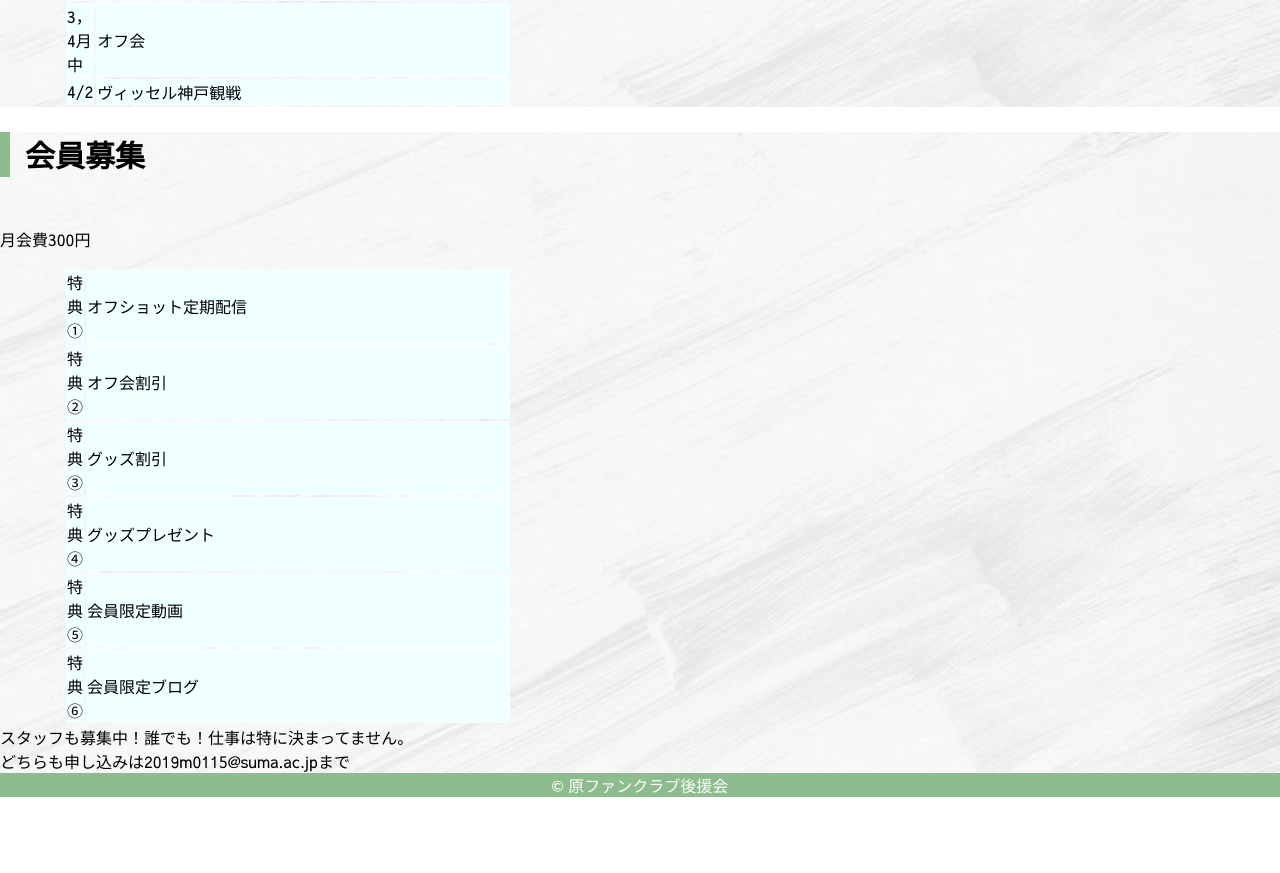
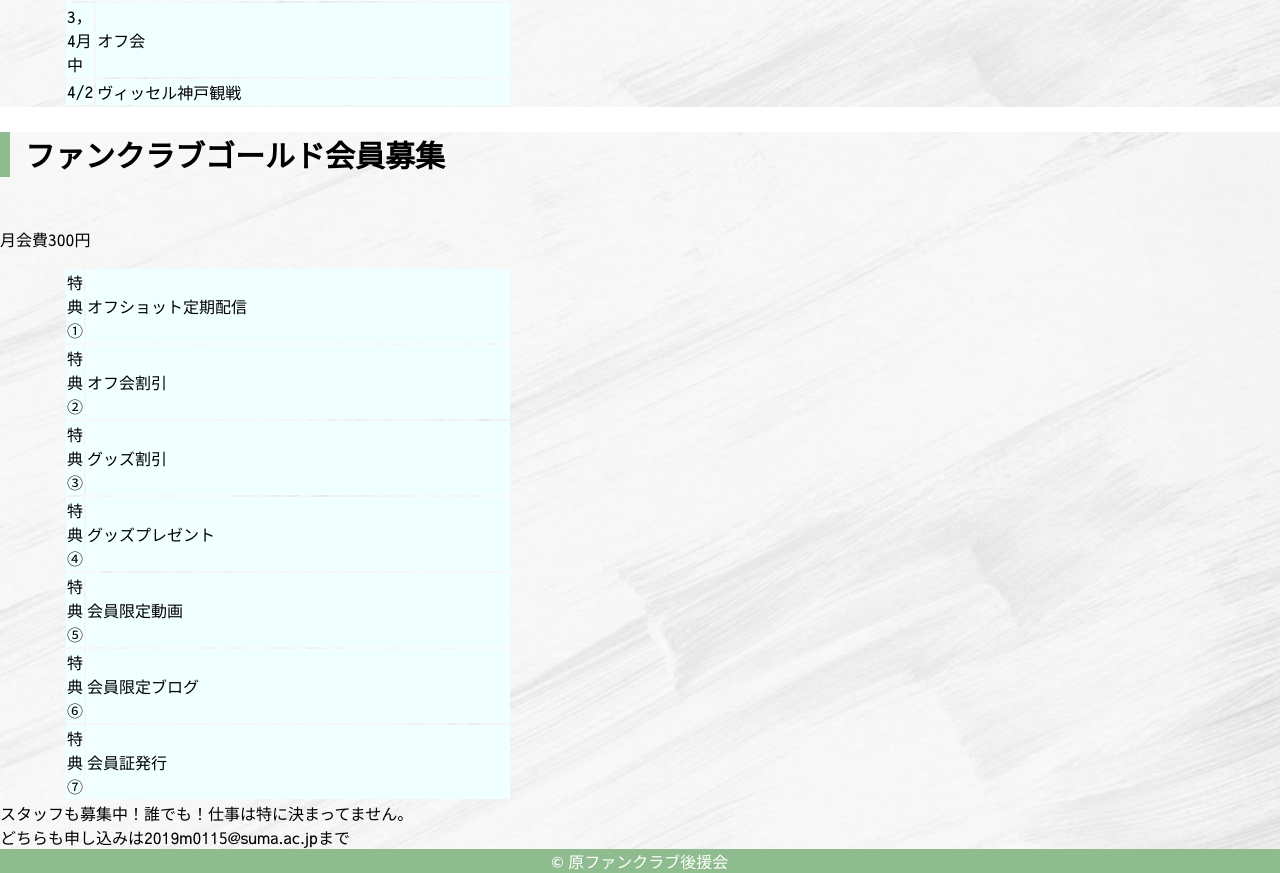
Before and after one commit to HaraMitsuki/officialfunclub, a plain HTML site: page index.html in a window 1280 px wide. Shown: the part 3118-3991 px from the top of the page. Before the commit the page ends 3915 px from the top, so only its background shows below. Drawn offline with Linux system fonts and the light colour scheme.

Commit message:
Update index.html

```diff
--- a/index.html
+++ b/index.html
@@ -124,7 +124,7 @@
     </section>
 
     <section class="kain">
-  <h2 class="title">会員募集</h2>
+  <h2 class="title">ファンクラブゴールド会員募集</h2>
         <p>月会費300円</p>
         <table>
     <tr>
@@ -145,6 +145,9 @@
             <tr>
      <td>特典⑥</td><td class="fm">会員限定ブログ</td>
       </tr>
+           <tr>
+     <td>特典⑦</td><td class="fm">会員証発行</td>
+      </tr>
   </table>
         スタッフも募集中！誰でも！仕事は特に決まってません。
         <br>どちらも申し込みは2019m0115@suma.ac.jpまで
```
